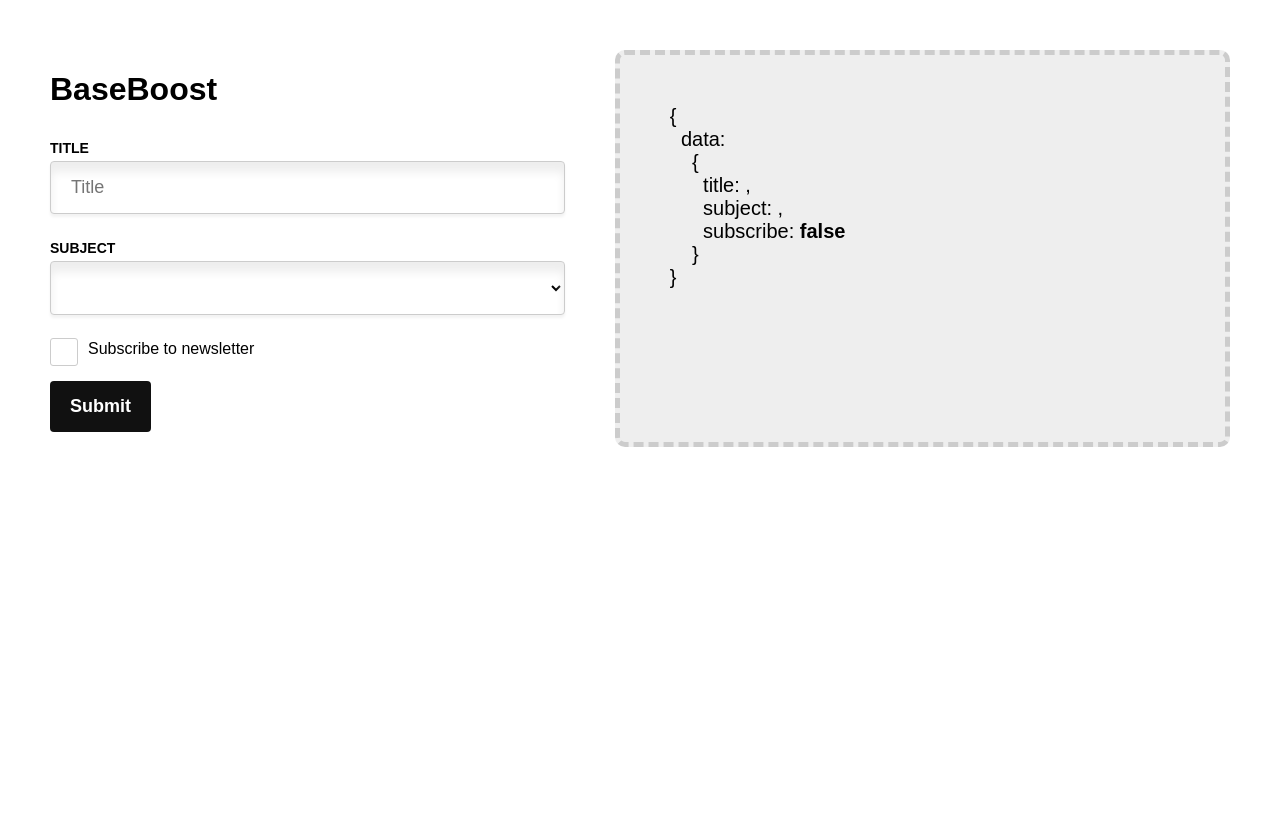
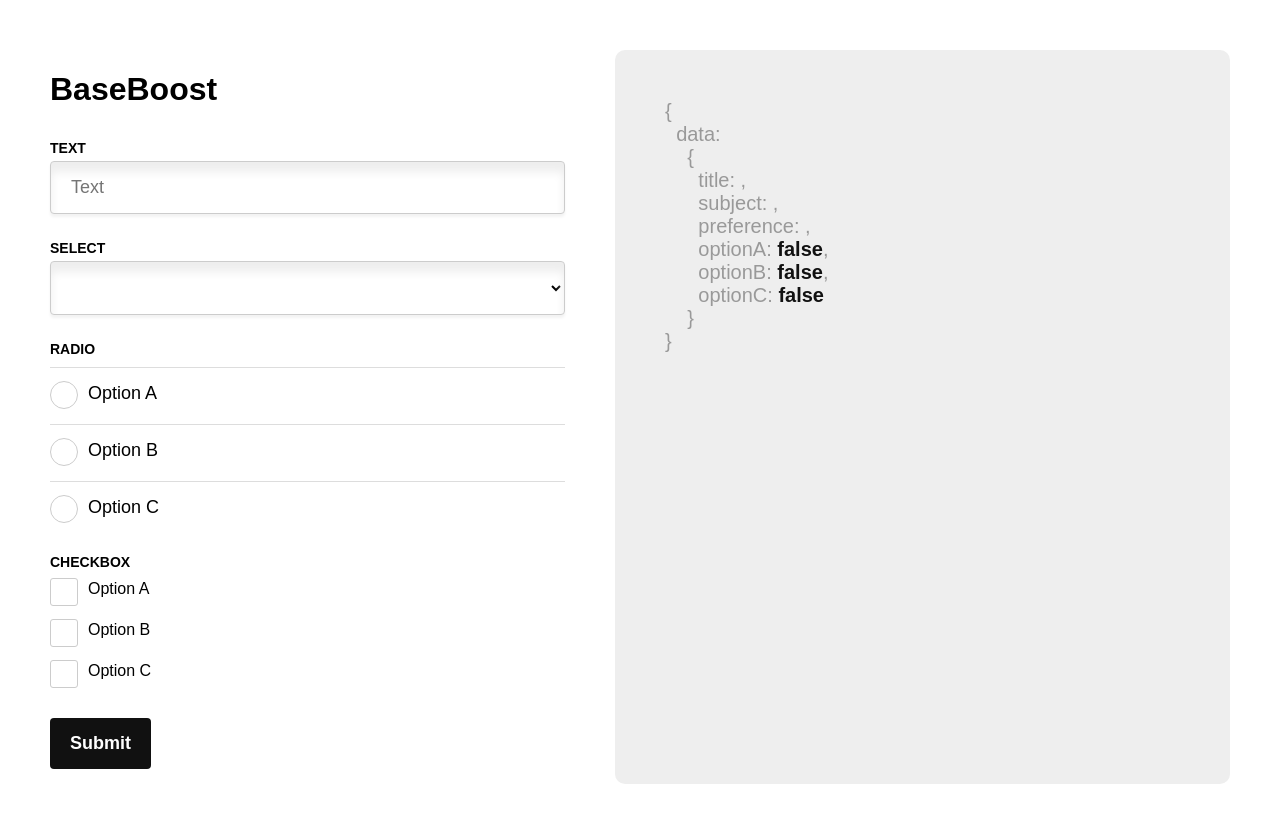
Before and after one commit to andybeckmann/BaseBoost, a Vue app: page / in a window 1280 px wide. Shown: the top 822 px of the page. Before the commit the page ends 800 px from the top, so only its background shows below. Built offline with nearby package versions, Linux system fonts and the light colour scheme.

Commit message:
Add more checkbox fields

```diff
--- a/src/App.vue
+++ b/src/App.vue
@@ -5,18 +5,34 @@
 			<form>
 				<BaseInput
 					v-model="data.title"
-					label="Title"
+					label="Text"
 					type="text"
 				/>
 				<BaseSelect
 					v-model="data.subject"
-					label="Subject"
+					label="Select"
 					:options="['Option A', 'Option B', 'Option C']"
 				/>
-				<BaseCheckbox
-					v-model="data.subscribe"
-					label="Subscribe to newsletter"
+				<BaseRadioGroup
+					v-model="data.preference"
+					label="Radio"
+					:options="[{ label: 'Option A', value: 'Option A' }, { label: 'Option B', value: 'Option B'}, { label: 'Option C', value: 'Option C'}]"
 				/>
+				<div class="checkbox-group">
+					<label>Checkbox</label>
+					<BaseCheckbox
+						v-model="data.optionA"
+						label="Option A"
+					/>
+					<BaseCheckbox
+						v-model="data.optionB"
+						label="Option B"
+					/>
+					<BaseCheckbox
+						v-model="data.optionC"
+						label="Option C"
+					/>
+				</div>
 				<BaseButton
 					type="submit"
 					value="Submit"
@@ -24,14 +40,17 @@
 			</form>
 		</div>
 		<div class="app--data">
-			<div>{</div>
-			<div>&nbsp;&nbsp;data:</div>
-			<div>&nbsp;&nbsp;&nbsp;&nbsp;{</div>
-			<div>&nbsp;&nbsp;&nbsp;&nbsp;&nbsp;&nbsp;title: <b>{{ data.title }}</b>,</div>
-			<div>&nbsp;&nbsp;&nbsp;&nbsp;&nbsp;&nbsp;subject: <b>{{ data.subject }}</b>,</div>
-			<div>&nbsp;&nbsp;&nbsp;&nbsp;&nbsp;&nbsp;subscribe: <b>{{ data.subscribe }}</b></div>
-			<div>&nbsp;&nbsp;&nbsp;&nbsp;}</div>
-			<div>}</div>
+			<div><span>{</span></div>
+			<div>&nbsp;&nbsp;<span>data:</span></div>
+			<div>&nbsp;&nbsp;&nbsp;&nbsp;<span>{</span></div>
+			<div>&nbsp;&nbsp;&nbsp;&nbsp;&nbsp;&nbsp;<span>title:</span> <b>{{ data.title }}</b><span>,</span></div>
+			<div>&nbsp;&nbsp;&nbsp;&nbsp;&nbsp;&nbsp;<span>subject:</span> <b>{{ data.subject }}</b><span>,</span></div>
+			<div>&nbsp;&nbsp;&nbsp;&nbsp;&nbsp;&nbsp;<span>preference:</span> <b>{{ data.preference }}</b><span>,</span></div>
+			<div>&nbsp;&nbsp;&nbsp;&nbsp;&nbsp;&nbsp;<span>optionA:</span> <b>{{ data.optionA }}</b><span>,</span></div>
+			<div>&nbsp;&nbsp;&nbsp;&nbsp;&nbsp;&nbsp;<span>optionB:</span> <b>{{ data.optionB }}</b><span>,</span></div>
+			<div>&nbsp;&nbsp;&nbsp;&nbsp;&nbsp;&nbsp;<span>optionC:</span> <b>{{ data.optionC }}</b></div>
+			<div>&nbsp;&nbsp;&nbsp;&nbsp;<span>}</span></div>
+			<div><span>}</span></div>
 		</div>
 	</div>
 </template>
@@ -43,7 +62,10 @@ export default {
 			data: {
 				title: '',
 				subject: '',
-				subscribe: false
+				preference: '',
+				optionA: false,
+				optionB: false,
+				optionC: false
 			}
 
 		}
@@ -72,15 +94,30 @@ body {
 	}
 
 	.app--demo {
+		.checkbox-group {
+			padding: 0 0 15px 0;
+			position: relative;
 
+			& > label {
+				text-transform: uppercase;
+				font-size: 14px;
+				font-weight: bold;
+				margin-bottom: 10px;
+				display: inline-block;
+			}
+		}
 	}
 
 	.app--data {
-		border: 5px dashed #ccc;
 		border-radius: 10px;
 		background: #eee;
+		color: #111;
 		font-size: 20px;
 		margin: 50px 50px 50px 0;
+
+		span {
+			color: #999;
+		}
 	}
 }
 </style>
```
